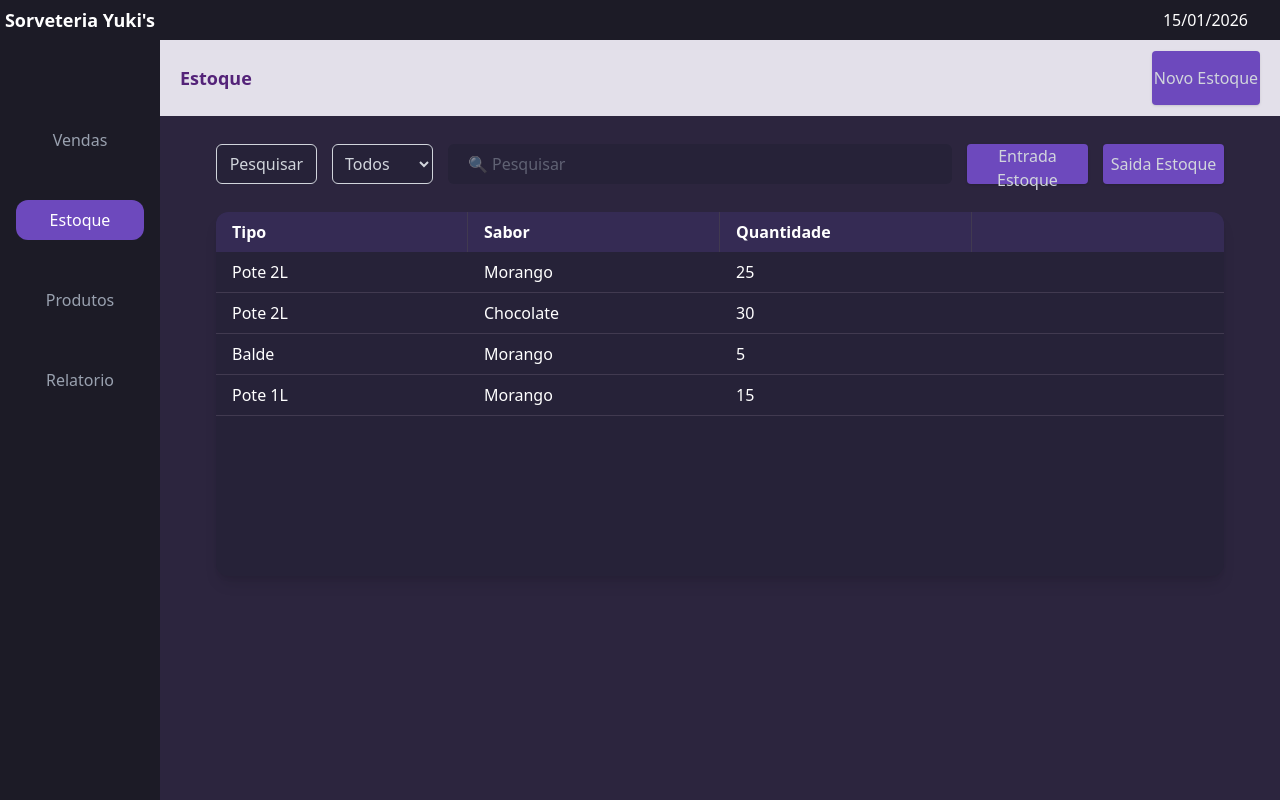
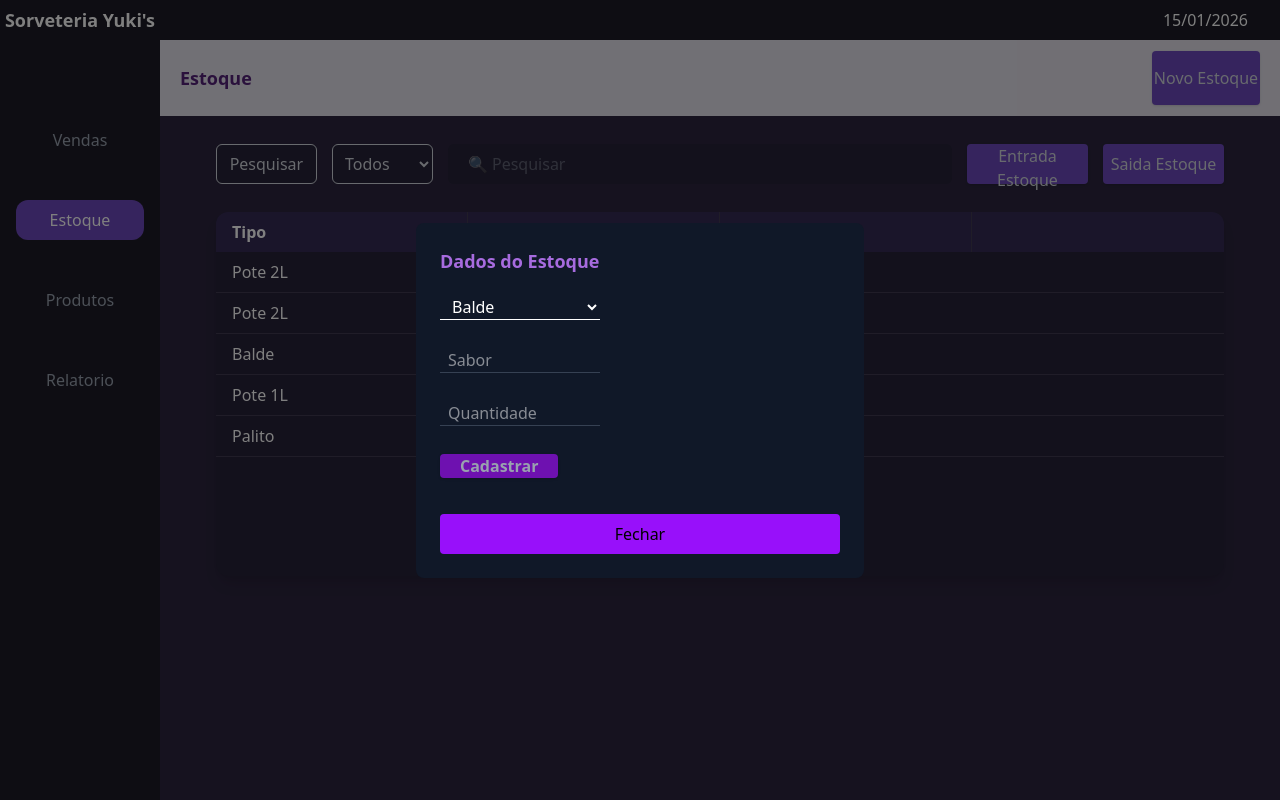
Before and after one commit to DiogoYudi/IceCreamStoreProject, a React (Vite) app in the folder IceCreamStoreUI/: page /Stock in a window 1280 px wide. Both pictures are taken after a click on the button "Novo Estoque". Built offline with nearby package versions, Linux system fonts and the light colour scheme.

Commit message:
feat: implement CRUD for Stocks

```diff
--- a/IceCreamStoreUI/src/components/Stock.jsx
+++ b/IceCreamStoreUI/src/components/Stock.jsx
@@ -3,58 +3,89 @@ import { useState } from "react";
 function Stock() {
   const [filter, setFilter] = useState("");
   const [searchTerm, setSearchTerm] = useState("");
-  const [appliedFilter ,setAppliedFilter] = useState("");
+  const [appliedFilter, setAppliedFilter] = useState("");
+  const [selectedOption, setSelectedOption] = useState(null);
+  const [selectedNewStock, setSelectedNewStock] = useState(null);
+  const [newType, setNewType] = useState("");
+  const [newStock, setNewStock] = useState({
+    type: "",
+    flavour: "",
+    quantity: "",
+  });
   const options = [
-    { code: 1, name: "Balde" },
-    { code: 2, name: "Pote 2L" },
-    { code: 3, name: "Pote 1L" },
+    { code: 1, name: "Balde", isDisabled: false },
+    { code: 2, name: "Pote 2L", isDisabled: false },
+    { code: 3, name: "Pote 1L", isDisabled: false },
+    { code: 4, name: "Palito", isDisabled: true },
   ];
 
   const items = [
     { id: 1, name: "Pote 2L", flavour: "Morango", quantity: 25 },
     { id: 2, name: "Pote 2L", flavour: "Chocolate", quantity: 30 },
     { id: 3, name: "Balde", flavour: "Morango", quantity: 5 },
-    { id: 4, name: "Pote 1L", flavour: "Morango", quantity: 15 }
+    { id: 4, name: "Pote 1L", flavour: "Morango", quantity: 15 },
+    { id: 5, name: "Palito", quantity: 15 },
   ];
 
   const filteredItems = items.filter((item) => {
     const matchesSelect = filter ? item.name === filter : true;
 
-    const matchesSearch = appliedFilter === "" ? true : item.name.toLowerCase().includes(appliedFilter.toLowerCase()) || item.flavour.toLowerCase().includes(appliedFilter.toLowerCase());
+    const matchesSearch =
+      appliedFilter === ""
+        ? true
+        : item.name.toLowerCase().includes(appliedFilter.toLowerCase()) ||
+          item.flavour.toLowerCase().includes(appliedFilter.toLowerCase());
 
     return matchesSelect && matchesSearch;
   });
 
+  const addStock = () => {};
+
   return (
     <div className="ml-0 md:ml-40 h-[calc(100vh-40px)] bg-purple-backgroundbody flex flex-col">
       <div className="bg-gray-backgroundbody h-[10%] flex justify-between items-center px-5">
-        <h1 className="text-purple-950 font-bold text-lg opacity-85">Estoque</h1>
-        <button className="bg-purple-options text-gray-300 rounded-sm shadow w-[10%] h-[70%] cursor-pointer hover:scale-110">Novo Estoque</button>
+        <h1 className="text-purple-950 font-bold text-lg opacity-85">
+          Estoque
+        </h1>
+        <button
+          onClick={(e) => {setSelectedNewStock(e); setSelectedOption(options[0])}}
+          className="bg-purple-options text-gray-300 rounded-sm shadow w-[10%] h-[70%] cursor-pointer hover:scale-110"
+        >
+          Novo Estoque
+        </button>
       </div>
       <div className="flex flex-col items-center pt-7 gap-7 relative">
         <div className="flex w-[90%] h-10 justify-between">
-          <button onClick={() => setAppliedFilter(searchTerm)} className="bg-purple-items border w-[10%] text-gray-300 rounded-md cursor-pointer">
+          <button
+            onClick={() => setAppliedFilter(searchTerm)}
+            className="bg-purple-items border w-[10%] text-gray-300 rounded-md cursor-pointer"
+          >
             Pesquisar
           </button>
-          <select value={filter} onChange={(e) => setFilter(e.target.value)} className="bg-purple-items border w-[10%] pl-2 text-gray-300 rounded-md">
+          <select
+            value={filter}
+            onChange={(e) => setFilter(e.target.value)}
+            className="bg-purple-items border w-[10%] pl-2 text-gray-300 rounded-md"
+          >
             <option value="">Todos</option>
             {options.map((o) => (
-              <option key={o.code} value={o.name}>{o.name}</option>
+              <option key={o.code} value={o.name}>
+                {o.name}
+              </option>
             ))}
           </select>
           <input
             type="text"
             placeholder="🔍 Pesquisar"
             className="bg-purple-items w-[50%] rounded-md pl-5 text-gray-400"
-            value = {searchTerm}
+            value={searchTerm}
             onChange={(e) => {
               const value = e.target.value;
-              setSearchTerm(e.target.value)
-              if(value===""){
+              setSearchTerm(e.target.value);
+              if (value === "") {
                 setAppliedFilter("");
                 setFilter("");
-              }
-              else setFilter("")
+              } else setFilter("");
             }}
           />
           <button className="bg-purple-options text-gray-300 rounded-sm shadow w-[12%] cursor-pointer hover:scale-110">
@@ -79,13 +110,90 @@ function Stock() {
             </div>
             <div className="grid grid-rows-auto">
               {filteredItems.map((item) => (
-                <div key={item.id} className="grid grid-cols-4 border-b border-purple-border text-white">
+                <div
+                  key={item.id}
+                  className="grid grid-cols-4 border-b border-purple-border text-white"
+                >
                   <div className="px-4 py-2">{item.name}</div>
                   <div className="px-4 py-2">{item.flavour}</div>
                   <div className="px-4 py-2">{item.quantity}</div>
                 </div>
               ))}
             </div>
+            {selectedNewStock && (
+              <div className="fixed inset-0 bg-black/50 flex items-center justify-center z-50">
+                <div className="bg-gray-900 p-6 rounded-lg w-full max-w-md">
+                  <h2 className="text-purple-400 font-bold text-lg opacity-85">
+                    Dados do Estoque
+                  </h2>
+                  <ul className="space-y-2 py-5 flex flex-col gap-5">
+                    <select
+                      value={newType}
+                      onChange={(e) => {
+                        setNewType(e.target.value);
+                        setSelectedOption(
+                          options.find((o) => o.name === e.target.value),
+                        );
+                      }}
+                      className="border-b w-[40%] pl-2 text-white focus:bg-gray-900"
+                    >
+                      {options.map((o) => (
+                        <option key={o.code} value={o.name}>
+                          {o.name}
+                        </option>
+                      ))}
+                    </select>
+                    {selectedOption && !selectedOption.isDisabled && (
+                      <input
+                        type="text"
+                        className="text-white border-b border-gray-700 w-[40%] pl-2"
+                        placeholder="Sabor"
+                        value={newStock.flavour}
+                        onChange={(e) => {
+                          setNewStock({
+                            ...newStock,
+                            flavour: e.target.value,
+                          });
+                        }}
+                      />
+                    )}
+                    <input
+                      type="number"
+                      className="text-white border-b border-gray-700 w-[40%] pl-2"
+                      placeholder="Quantidade"
+                      value={newStock.quantity}
+                      onChange={(e) => {
+                        setNewStock({
+                          ...newStock,
+                          quantity: e.target.value,
+                        });
+                      }}
+                    />
+                    <div>
+                      <button
+                        onClick={addStock}
+                        className="bg-purple-800 text-gray-400 font-bold rounded-sm shadow px-5 flex justify-center items-center cursor-pointer hover:scale-110"
+                      >
+                        Cadastrar
+                      </button>
+                    </div>
+                  </ul>
+                  <button
+                    onClick={() => {
+                      setSelectedNewStock(null);
+                      setNewStock({
+                        type: "",
+                        flavour: "",
+                        quantity: "",
+                      });
+                    }}
+                    className="mt-4 w-full bg-purple-600 py-2 rounded cursor-pointer hover:scale-105"
+                  >
+                    Fechar
+                  </button>
+                </div>
+              </div>
+            )}
           </div>
         </div>
       </div>
--- /dev/null
+++ b/IceCreamStoreUI/src/service/StockService.jsx
@@ -0,0 +1,23 @@
+import axios from "axios";
+
+const STOCK_API_BASE_URL = "http://localhost:8080/api/v1/stock";
+
+class StockService{
+    addStock(stock){
+        return axios.post(STOCK_API_BASE_URL, stock);
+    }
+
+    getStock(){
+        return axios.get(STOCK_API_BASE_URL);
+    }
+
+    updateStock(stock, id){
+        return axios.put(STOCK_API_BASE_URL + "/" + id, stock);
+    }
+
+    deleteStock(id){
+        return axios.delete(STOCK_API_BASE_URL + "/" + id);
+    }
+}
+
+export default new StockService()
```
